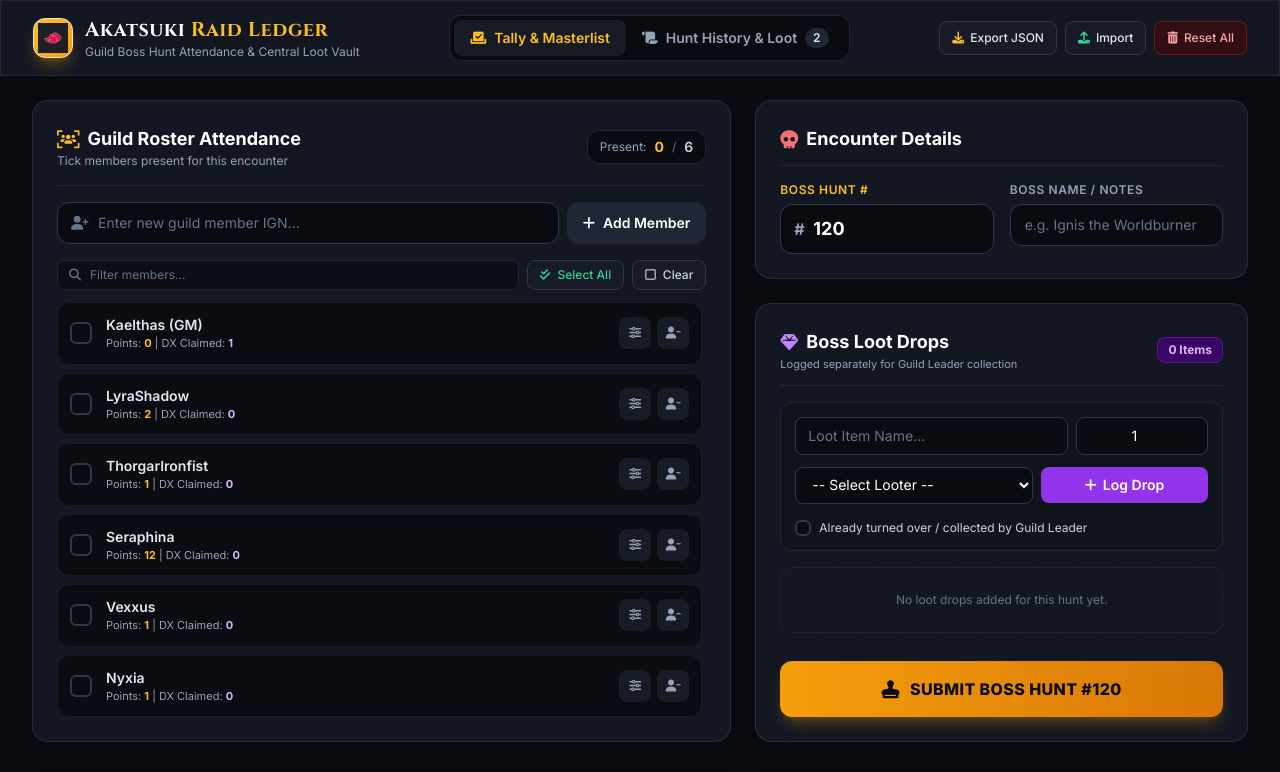
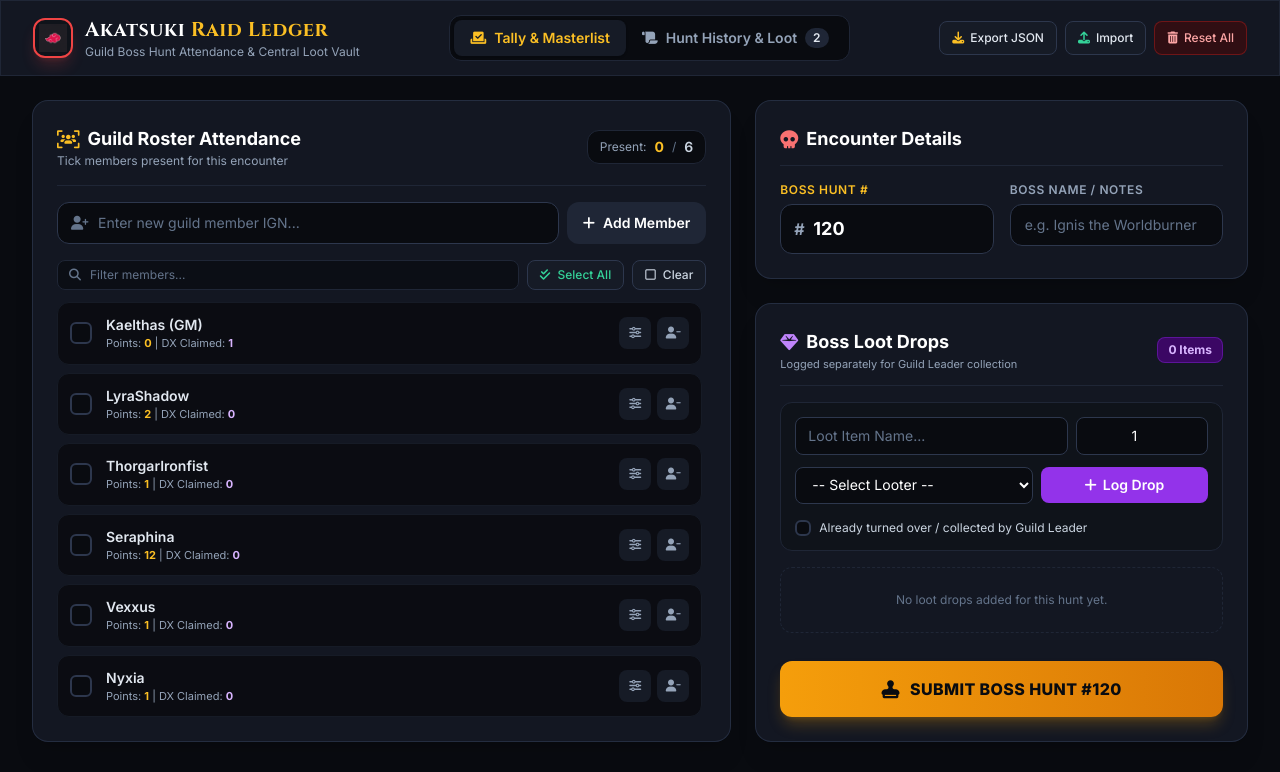
Before and after one commit to jaypeex86-twistedsoul/boss-hunt-ledger, a plain HTML site: page index.html in a window 1280 px wide. Shown: the top 772 px of the page. Drawn offline with nearby package versions, Linux system fonts and the light colour scheme.

Commit message:
Update index.html

```diff
--- a/index.html
+++ b/index.html
@@ -205,7 +205,8 @@
         <div class="max-w-7xl mx-auto px-4 sm:px-6 lg:px-8 py-3.5 flex flex-wrap items-center justify-between gap-4">
             <!-- Brand -->
             <div class="flex items-center gap-3">
-                <div class="w-10 h-10 rounded-xl bg-gradient-to-br from-gold-400 to-amber-500 flex items-center justify-center overflow-hidden shadow-lg shadow-gold-500/30 border border-gold-300/50 p-1">
+                <!-- Square Logo Container with Red Outline and Dark Background -->
+                <div class="w-10 h-10 rounded-xl bg-obsidian-900 flex items-center justify-center overflow-hidden shadow-lg shadow-red-500/20 border-2 border-red-500 p-1">
                     <img src="akatsuki logo.jpeg" alt="Akatsuki Logo" class="w-full h-full object-contain">
                 </div>
                 <div>
```
